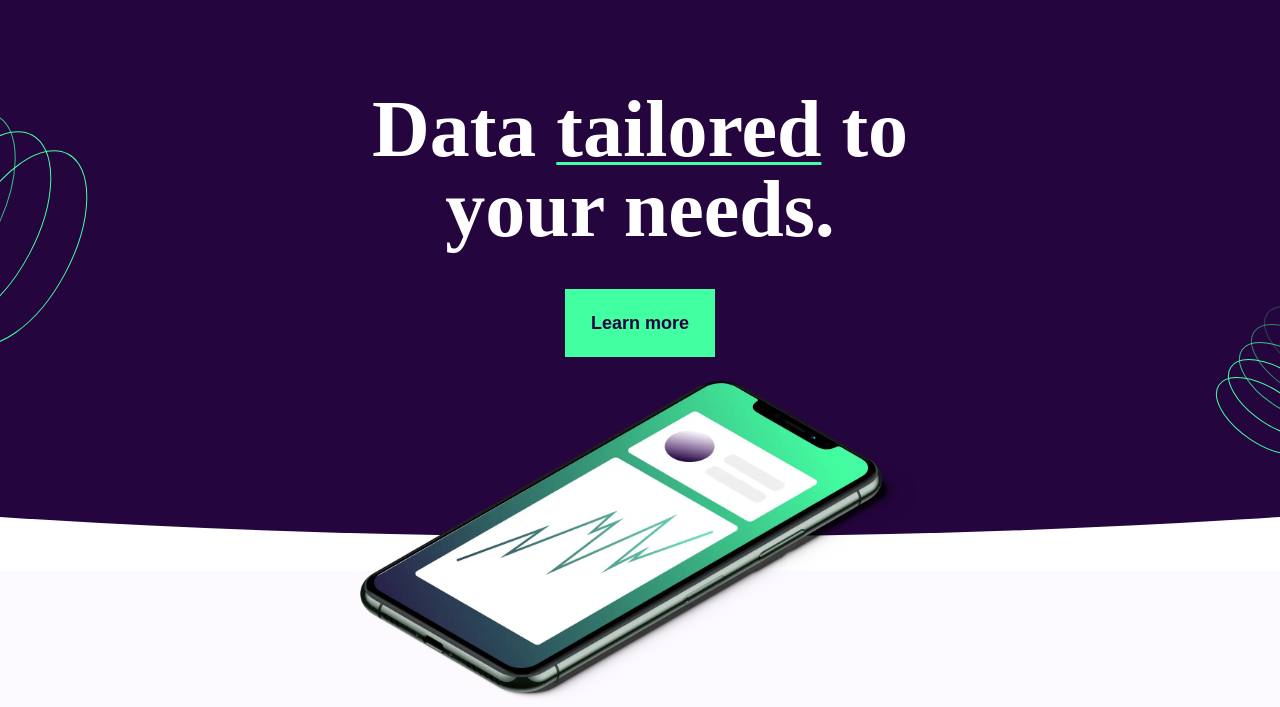
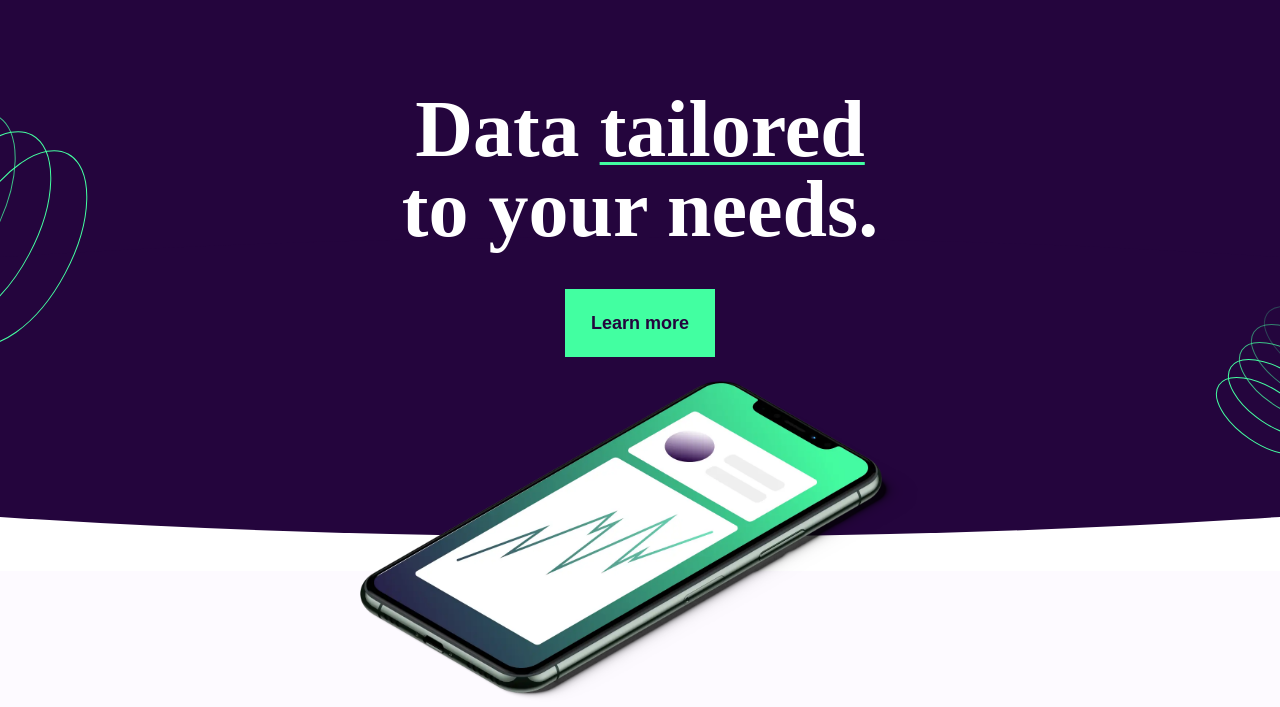
Before and after one commit to alexandermooney/Projects, a plain HTML site: page frontend-mentor/workit/workit-landing-page/starter-code/index.html in a window 1280 px wide. Shown: the part 93-800 px from the top of the page. Drawn offline with Linux system fonts and the light colour scheme; a web font is replaced by a local one.

Commit message:
final commit

```diff
--- a/frontend-mentor/workit/workit-landing-page/starter-code/scss/layout/_hero.scss
+++ b/frontend-mentor/workit/workit-landing-page/starter-code/scss/layout/_hero.scss
@@ -27,10 +27,6 @@
 
     @media screen and (min-width: 480px) {
       max-width: 30rem;
-    }
-
-    @media screen and (min-width: 768px) {
-      max-width: 35rem;
     }
 
   }
```
Also changed, not shown: frontend-mentor/workit/workit-landing-page/starter-code/css/main.css.
